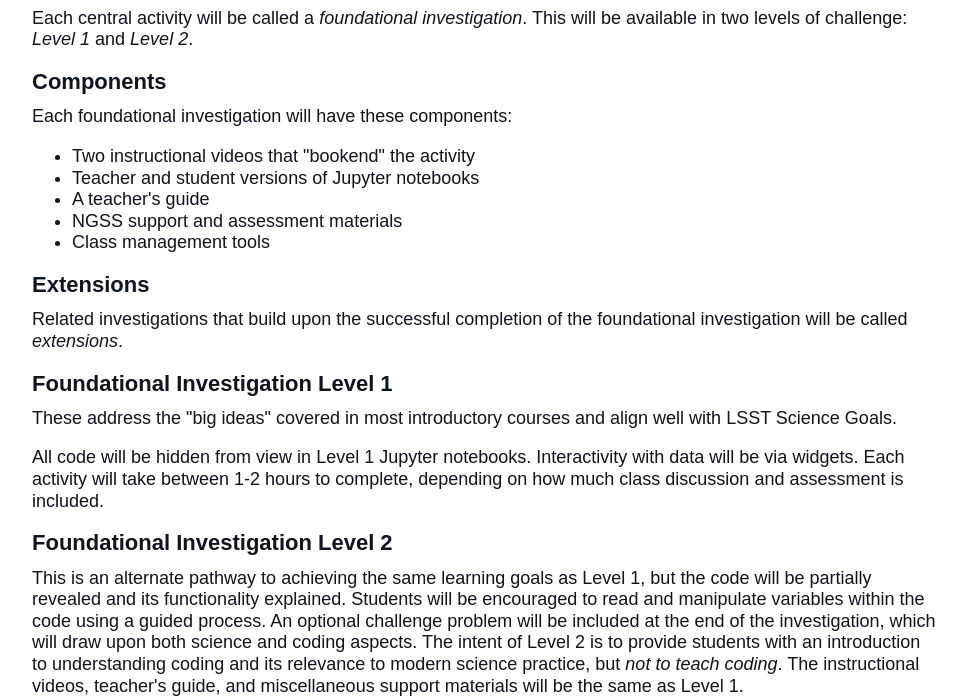
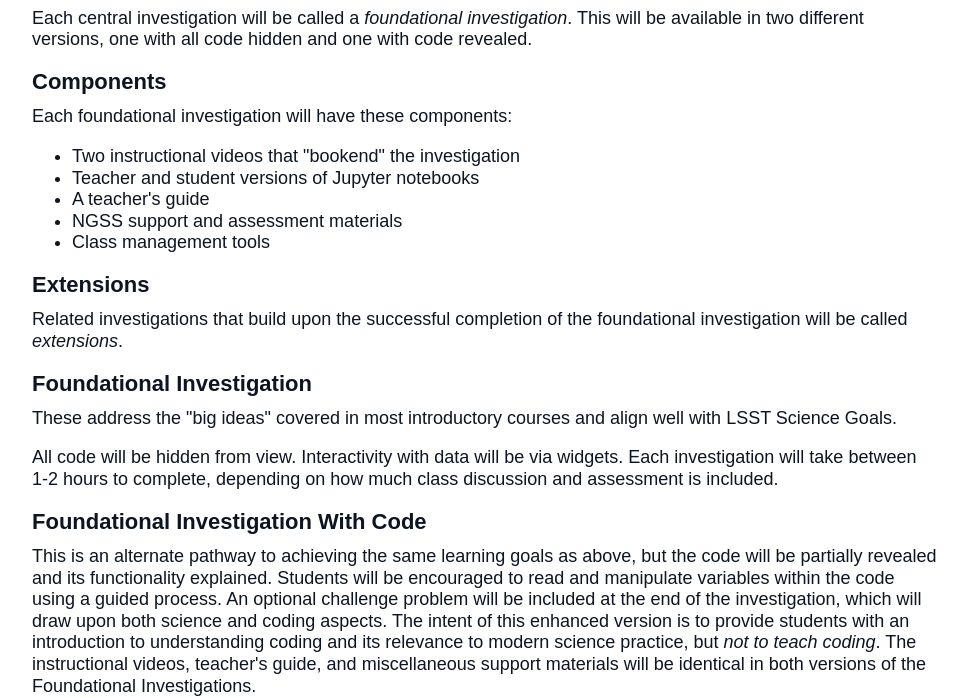
Before and after one commit to lsst-epo/example-portal, a plain HTML site: page investigations.html in a window 1280 px wide. Shown: the part 1344-2042 px from the top of the page, without its empty margins (146-1113 px from the left). Drawn offline with nearby package versions, Linux system fonts and the light colour scheme; a web font is replaced by a local one.

Commit message:
remove "Level 1" and "Level 2" references

```diff
--- a/investigations.html
+++ b/investigations.html
@@ -192,12 +192,12 @@
 					<div class="holder">
 						<article id="content">
 							<h3>Foundational Investigation</h3>
-							<p>Each central activity will be called a <em>foundational investigation</em>.  This will be available in two levels of challenge: <em>Level 1</em> and <em>Level 2</em>.</p>
+							<p>Each central investigation will be called a <em>foundational investigation</em>.  This will be available in two different versions, one with all code hidden and one with code revealed.</p>
 
 							<h3>Components</h3>
 							<p>Each foundational investigation will have these components:</p>
 							<ul>
-								<li>Two instructional videos that "bookend" the activity</li>
+								<li>Two instructional videos that "bookend" the investigation</li>
 								<li>Teacher and student versions of Jupyter notebooks</li>
 								<li>A teacher's guide</li>
 								<li>NGSS support and assessment materials</li>
@@ -207,15 +207,15 @@
 							<h3>Extensions</h3>
 							<p>Related investigations that build upon the successful completion of the foundational investigation will be called <em>extensions</em>.</p>
 
-							<h3>Foundational Investigation Level 1</h3>
+							<h3>Foundational Investigation</h3>
 							<p>These address the "big ideas" covered in most introductory courses and align well with LSST Science Goals.</p>
-							<p>All code will be hidden from view in Level 1 Jupyter notebooks. Interactivity with data will be via widgets. Each activity will take between 1-2 hours to complete, depending on how much class discussion and assessment is included.</p>
+							<p>All code will be hidden from view. Interactivity with data will be via widgets. Each investigation will take between 1-2 hours to complete, depending on how much class discussion and assessment is included.</p>
 
-							<h3>Foundational Investigation Level 2</h3>
-							<p>This is an alternate pathway to achieving the same learning goals as Level 1, but the code will be partially revealed and its functionality explained. Students will be encouraged to read and manipulate variables within the code using a guided process. An optional challenge problem will be included at the end of the investigation, which will draw upon both science and coding aspects. The intent of Level 2 is to provide students with an introduction to understanding coding and its relevance to modern science practice, but <em>not to teach coding</em>. The instructional videos, teacher's guide, and miscellaneous support materials will be the same as Level 1.</p>
+							<h3>Foundational Investigation With Code</h3>
+							<p>This is an alternate pathway to achieving the same learning goals as above, but the code will be partially revealed and its functionality explained. Students will be encouraged to read and manipulate variables within the code using a guided process. An optional challenge problem will be included at the end of the investigation, which will draw upon both science and coding aspects. The intent of this enhanced version is to provide students with an introduction to understanding coding and its relevance to modern science practice, but <em>not to teach coding</em>. The instructional videos, teacher's guide, and miscellaneous support materials will be identical in both versions of the Foundational Investigations.</p>
 
 							<h3>Extension Investigations</h3>
-							<p>These are complete notebook investigations that build upon prior learning in a foundational investigation. They will feature teacher and student Jupyter notebooks, a teacher's guide and support materials, but will not have instructional videos. They will be available only as Level 1 notebooks. The intent of extensions is to explore a topic deeper, but the content is not necessarily more challenging. Each extension will take between 1-2 hours to complete.</p>
+							<p>These are complete notebook investigations that build upon prior learning in a foundational investigation. They will feature teacher and student Jupyter notebooks, a teacher's guide and support materials, but will not have instructional videos. There will not be an option to reveal and manipulate code in these notebooks. Extensions explore a topic in more depth, but the content is not necessarily more challenging. Each extension will take between 1-2 hours to complete.</p>
 
 							<h3>Interrelationships and Sequencing</h3>
 							<p>Extension investigations (squares in the graphic below) will overlap between a number of foundational investigations (shown as circles).  An example is illustrated below:</p>
```
